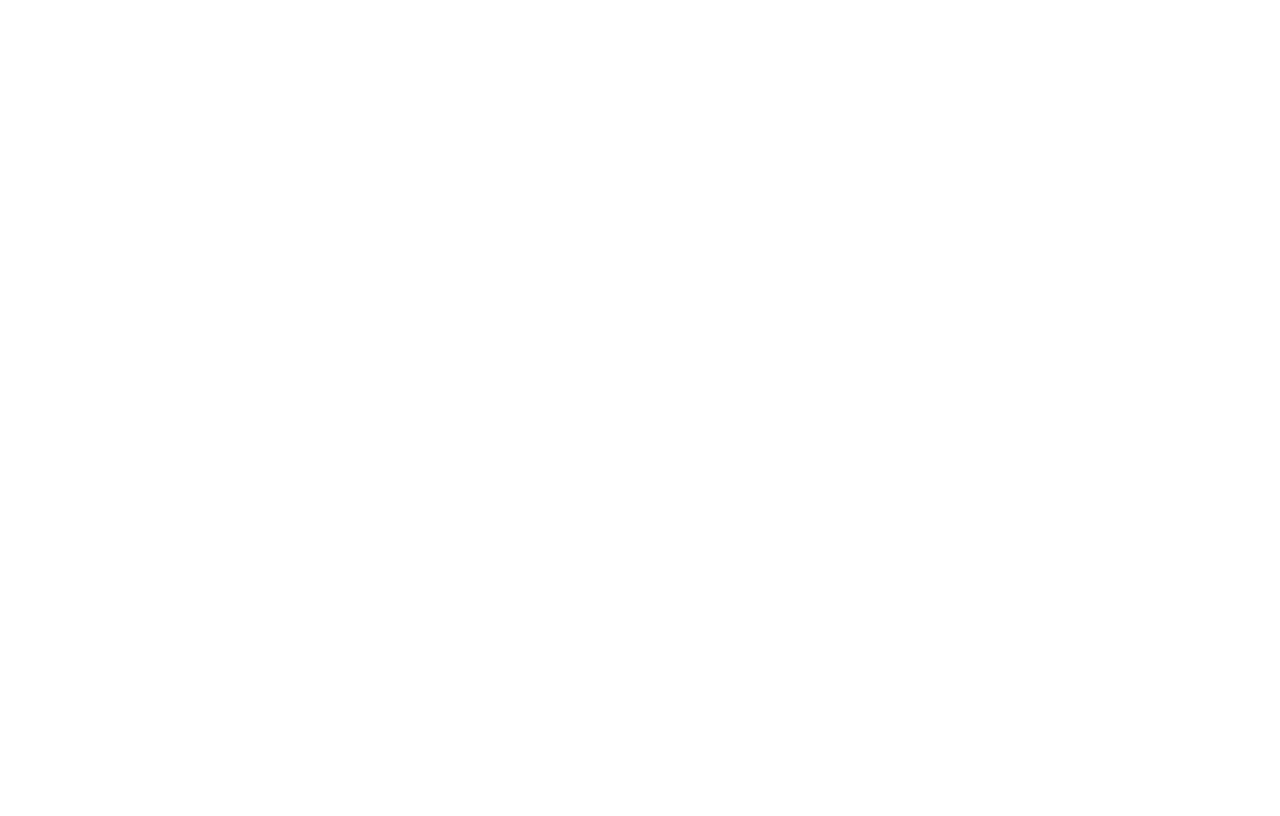
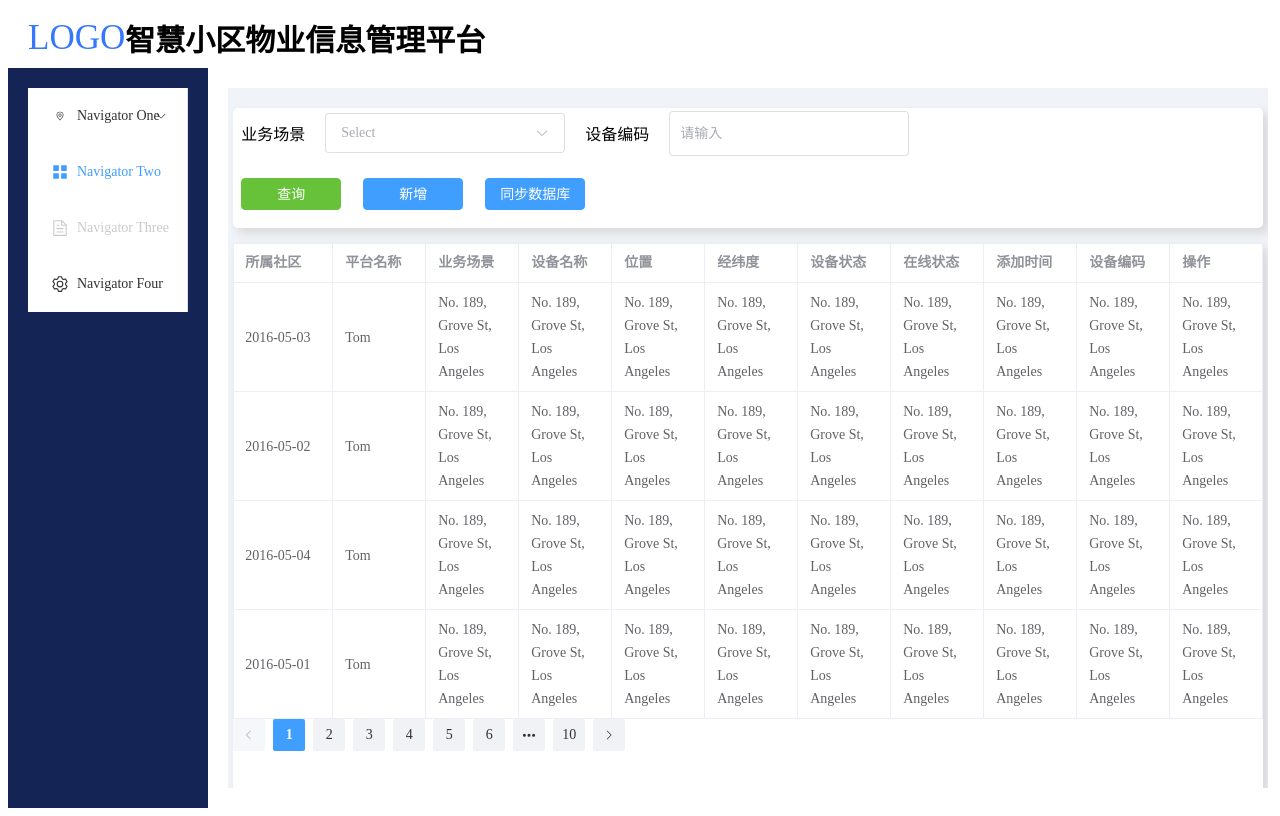
Before and after one commit to giaogiaoy/Super-Bull-Horse, a Vue app in the folder projectVue/: page /layout/video in a window 1280 px wide. Before the commit this address had no page. Built offline with nearby package versions, Linux system fonts and the light colour scheme; the HTML template or start-up script is replaced by a standard one.

Commit message:
提交xzx

```diff
--- a/projectVue/package.json
+++ b/projectVue/package.json
@@ -14,6 +14,8 @@
     "changelog": "conventional-changelog -p angular -i CHANGELOG.md -s"
   },
   "dependencies": {
+    "@element-plus/icons-vue": "^2.3.1",
+    "axios": "^1.8.4",
     "element-plus": "^2.9.7",
     "pinia": "^3.0.1",
     "vue": "^3.5.13",
--- a/projectVue/src/main.ts
+++ b/projectVue/src/main.ts
@@ -2,7 +2,8 @@
 
 import { createApp } from 'vue'
 import { createPinia } from 'pinia'
-
+import ElementPlus from 'element-plus'  // 引入完整版 Element Plus
+import 'element-plus/dist/index.css'
 import App from './App.vue'
 import router from './router'
 
@@ -10,5 +11,5 @@
 
 app.use(createPinia())
 app.use(router)
-
+app.use(ElementPlus)
 app.mount('#app')
--- a/projectVue/src/router/index.ts
+++ b/projectVue/src/router/index.ts
@@ -21,13 +21,18 @@
     {
       path: '/layout',   //主页
       name: 'layout',
-      component: () => import('@/views/Layout/Layout.vue'),
+      component: () => import('@/views/Layout/LayoutView.vue'),
       children:[
         {
           path: '/layout/home', //首页
           name: 'home',
           component: () => import('@/views/Layout/Home/Home.vue'),
         },
+        {
+          path:'/layout/video',   //监控视频'
+          name:'video',
+          component: () => import('@/views/Layout/Video surveillance/VideoView.vue'),
+        }
       ]
     },
     {
--- a/projectVue/src/views/Layout/Home/Home.vue
+++ b/projectVue/src/views/Layout/Home/Home.vue
@@ -9,7 +9,7 @@
 
 <template>
   <div>
-
+    <p>raest</p>
   </div>
 </template>
 
--- a/projectVue/src/views/Layout/Layout.vue
+++ /dev/null
@@ -1,117 +0,0 @@
-<script setup lang="ts">
-import { ref } from 'vue'
-import 'element-plus/dist/index.css'
-const count = ref(0)
-import {
-  Document,
-  Menu as IconMenu,
-  Location,
-  Setting,
-} from '@element-plus/icons-vue'
-const handleOpen = (key: string, keyPath: string[]) => {
-  console.log(key, keyPath)
-}
-const handleClose = (key: string, keyPath: string[]) => {
-  console.log(key, keyPath)
-}
-</script>
-
-<template>
-  <div class="common-layout">
-    <el-container class="container">
-      <el-header class="header">
-        <p style="font-size: 35px;color:rgb(54, 120, 252)">LOGO</p>
-        <p style="font-size: 30px;font-weight: bold;">
-          智慧小区物业信息管理平台
-        </p>
-      </el-header>
-      <el-container class="sub-container">
-        <el-aside class="aside">
-          <el-menu
-        default-active="2"
-        class="el-menu-vertical-demo"
-        @open="handleOpen"
-        @close="handleClose"
-      >
-        <el-sub-menu index="1">
-          <template #title>
-            <el-icon><location /></el-icon>
-            <span>Navigator One</span>
-          </template>
-          <el-menu-item-group title="Group One">
-            <el-menu-item index="1-1">item one</el-menu-item>
-            <el-menu-item index="1-2">item two</el-menu-item>
-          </el-menu-item-group>
-          <el-menu-item-group title="Group Two">
-            <el-menu-item index="1-3">item three</el-menu-item>
-          </el-menu-item-group>
-          <el-sub-menu index="1-4">
-            <template #title>item four</template>
-            <el-menu-item index="1-4-1">item one</el-menu-item>
-          </el-sub-menu>
-        </el-sub-menu>
-        <el-menu-item index="2">
-          <el-icon><icon-menu /></el-icon>
-          <span>Navigator Two</span>
-        </el-menu-item>
-        <el-menu-item index="3" disabled>
-          <el-icon><document /></el-icon>
-          <span>Navigator Three</span>
-        </el-menu-item>
-        <el-menu-item index="4">
-          <el-icon><setting /></el-icon>
-          <span>Navigator Four</span>
-        </el-menu-item>
-      </el-menu>
-        </el-aside>
-        <el-main class="main">
-          <RouterView />
-        </el-main>
-      </el-container>
-    </el-container>
-  </div>
-</template>
-
-<style scoped>
-/* 基础布局样式 */
-.common-layout {
-  height: 100vh; /* 使用视口高度而不是固定像素 */
-  width: 100vw;
-  overflow: hidden;
-}
-
-.container {
-  height: 100%;
-  display: flex;
-  flex-direction: column;
-}
-
-.header {
-  height: 60px;
-  background-color:rgb(255, 255, 255);
-  /* color: white; */
-  display: flex;
-  align-items: center;
-  padding: 0 20px;
-}
-
-.sub-container {
-  flex: 1;
-  display: flex;
-  overflow: hidden;
-}
-
-.aside {
-  width: 200px;
-  background-color: rgb(20, 37, 85);
-  color: white;
-  padding: 20px;
-  overflow-y: auto;
-}
-
-.main {
-  flex: 1;
-  padding: 20px;
-  overflow-y: auto;
-}
-</style>
--- /dev/null
+++ b/projectVue/src/views/Layout/LayoutView.vue
@@ -0,0 +1,121 @@
+<script setup lang="ts">
+import 'element-plus/dist/index.css'
+import { ref } from 'vue'
+
+import { ElIcon } from 'element-plus'
+
+const count = ref(0)
+import {
+  Document,
+  Menu as IconMenu,
+  Location,
+  Setting,
+} from '@element-plus/icons-vue'
+const handleOpen = (key: string, keyPath: string[]) => {
+  console.log(key, keyPath)
+}
+const handleClose = (key: string, keyPath: string[]) => {
+  console.log(key, keyPath)
+}
+</script>
+
+<template>
+  <div class="common-layout">
+    <el-container class="container">
+      <el-header class="header">
+        <p style="font-size: 35px;color:rgb(54, 120, 252)">LOGO</p>
+        <p style="font-size: 30px;font-weight: bold;">
+          智慧小区物业信息管理平台
+        </p>
+      </el-header>
+      <el-container class="sub-container">
+        <el-aside class="aside">
+          <el-menu default-active="2" class="el-menu-vertical-demo" @open="handleOpen" @close="handleClose">
+            <el-sub-menu index="1">
+              <template #title>
+                <el-icon :size="10">
+                  <location />
+                </el-icon>
+                <span>Navigator One</span>
+              </template>
+              <el-menu-item-group title="Group One">
+                <el-menu-item index="1-1">item one</el-menu-item>
+                <el-menu-item index="1-2">item two</el-menu-item>
+              </el-menu-item-group>
+              <el-menu-item-group title="Group Two">
+                <el-menu-item index="1-3">item three</el-menu-item>
+              </el-menu-item-group>
+              <el-sub-menu index="1-4">
+                <template #title>item four</template>
+                <el-menu-item index="1-4-1">item one</el-menu-item>
+              </el-sub-menu>
+            </el-sub-menu>
+            <el-menu-item index="2">
+              <el-icon><icon-menu /></el-icon>
+              <span>Navigator Two</span>
+            </el-menu-item>
+            <el-menu-item index="3" disabled>
+              <el-icon>
+                <document />
+              </el-icon>
+              <span>Navigator Three</span>
+            </el-menu-item>
+            <el-menu-item index="4">
+              <el-icon>
+                <setting />
+              </el-icon>
+              <span>Navigator Four</span>
+            </el-menu-item>
+          </el-menu>
+        </el-aside>
+        <el-main class="main">
+          <RouterView />
+        </el-main>
+      </el-container>
+    </el-container>
+  </div>
+</template>
+
+<style scoped>
+/* 基础布局样式 */
+.common-layout {
+  height: 100vh;
+  width: 100vw;
+  overflow: hidden;
+}
+
+.container {
+  height: 100%;
+  display: flex;
+  flex-direction: column;
+}
+
+.header {
+  height: 60px;
+  background-color: rgb(255, 255, 255);
+  /* color: white; */
+  display: flex;
+  align-items: center;
+  padding: 0 20px;
+}
+
+.sub-container {
+  flex: 1;
+  display: flex;
+  overflow: hidden;
+}
+
+.aside {
+  width: 200px;
+  background-color: rgb(20, 37, 85);
+  color: white;
+  padding: 20px;
+  overflow-y: auto;
+}
+
+.main {
+  flex: 1;
+  padding: 20px;
+  overflow-y: auto;
+}
+</style>
--- /dev/null
+++ b/projectVue/src/views/Layout/Video surveillance/VideoView.vue
@@ -0,0 +1,121 @@
+<template>
+    <div class='video-page'>
+        <div class="video-page-container">
+            <div class="video-page-header">
+                <p style="margin-left: 8px;">业务场景</p>
+                <el-select v-model="value" placeholder="Select" size="large" style="width: 240px">
+                    <el-option v-for="item in options" :key="item.value" :label="item.label" :value="item.value" />
+                </el-select>
+                <p>设备编码</p>
+                <el-input v-model="input" style="width: 240px" placeholder="请输入" />
+            </div>
+            <div class="video-page-body" style="margin-left: 8px;">
+                <el-button type="success">查询</el-button>
+                <el-button type="primary">新增</el-button>
+                <el-button type="primary">同步数据库</el-button>
+            </div>
+        </div>
+        <div class="video-page-bodys">
+            <el-table :data="tableData" border style="width: 100%">
+                <el-table-column prop="date" label="所属社区" />
+                <el-table-column prop="name" label="平台名称"  />
+                <el-table-column prop="address" label="业务场景" />
+                <el-table-column prop="address" label="设备名称" />
+                <el-table-column prop="address" label="位置" />
+                <el-table-column prop="address" label="经纬度" />
+                <el-table-column prop="address" label="设备状态" />
+                <el-table-column prop="address" label="在线状态" />
+                <el-table-column prop="address" label="添加时间" />
+                <el-table-column prop="address" label="设备编码" />
+                <el-table-column prop="address" label="操作" />
+            </el-table>
+            <el-pagination background layout="prev, pager, next" :total="100" />
+        </div>
+    </div>
+</template>
+
+<script setup>
+import { ref } from 'vue'
+import axios from 'axios'
+import { useRouter } from 'vue-router'
+const tableData = [
+    {
+        date: '2016-05-03',
+        name: 'Tom',
+        address: 'No. 189, Grove St, Los Angeles',
+    },
+    {
+        date: '2016-05-02',
+        name: 'Tom',
+        address: 'No. 189, Grove St, Los Angeles',
+    },
+    {
+        date: '2016-05-04',
+        name: 'Tom',
+        address: 'No. 189, Grove St, Los Angeles',
+    },
+    {
+        date: '2016-05-01',
+        name: 'Tom',
+        address: 'No. 189, Grove St, Los Angeles',
+    },
+]
+</script>
+
+<style>
+.video-page {
+    background-color: rgb(240, 243, 248);
+    width: 100%;
+    height: 100%;
+    overflow: hidden;
+}
+
+.video-page-container {
+    width: 99%;
+    height: 120px;
+    background-color: white;
+    margin: 0 auto;
+    margin-top: 20px;
+    box-shadow: 5px 5px 10px rgba(164, 153, 153, 0.3);
+    border-radius: 5px;
+}
+
+.video-page-bodys {
+    width: 99%;
+    background-color: white;
+    margin: 0 auto;
+    margin-top: 15px;
+    box-shadow: 5px 5px 10px rgba(164, 153, 153, 0.3);
+    border-radius: 5px;
+    height: 800px;
+}
+
+.video-page-header {
+    display: flex;
+    height: 50px;
+    align-items: center;
+}
+
+.video-page-body {
+    margin-top: 20px;
+}
+
+.video-page-body .el-button {
+    margin-right: 10px;
+    width: 100px;
+    padding: 5px 0px;
+
+}
+
+.video-page-header .el-select {
+    height: 50px;
+    width: 80px;
+    margin: 0 20px;
+    margin-top: 10px;
+}
+
+.video-page-header .el-input {
+    height: 45px;
+    margin-left: 20px;
+}
+</style>
```
Also changed, not shown: 1 other file (tests, documents, lock files or other folders).
